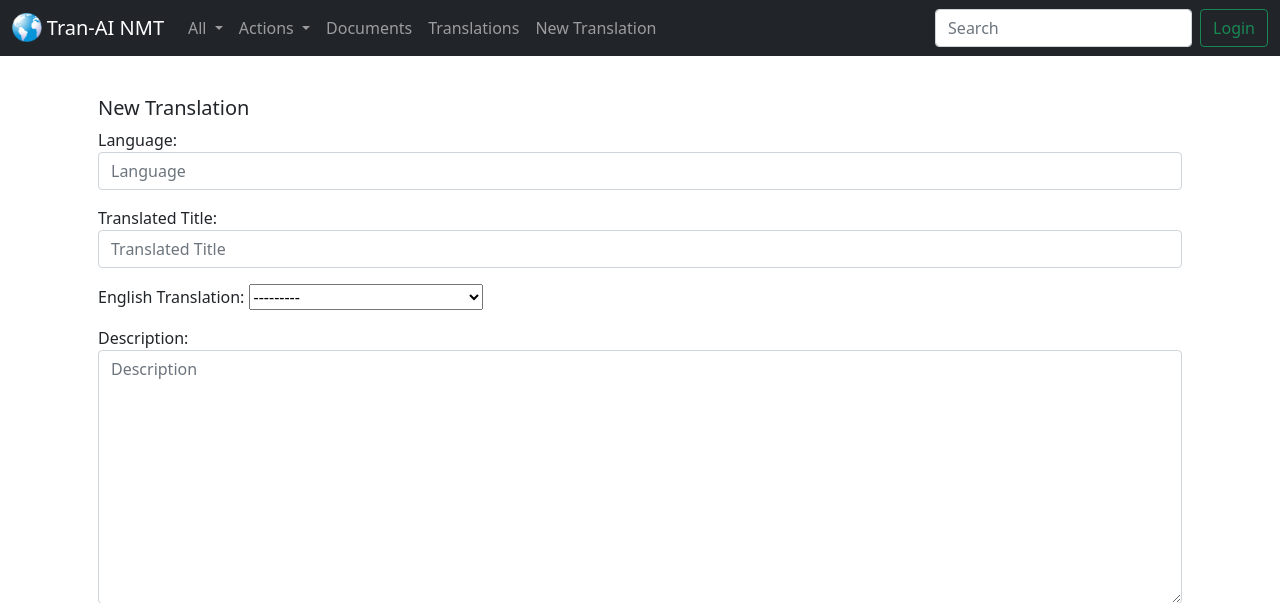
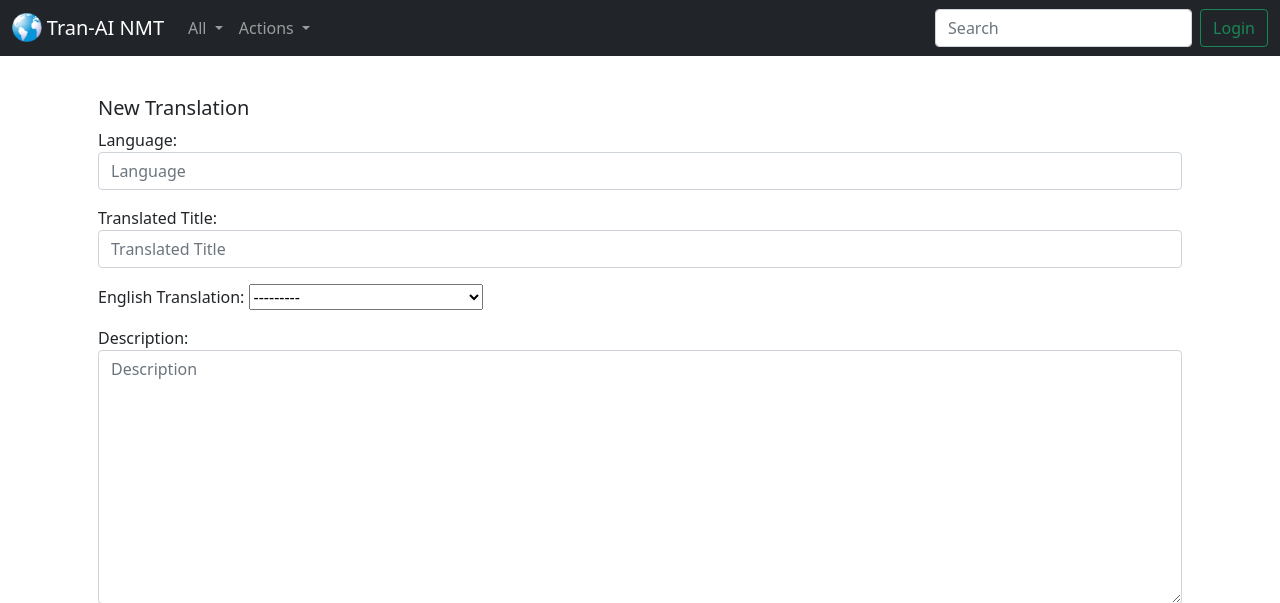
Before and after one commit to ultimitech/tranai_site3, a Django app: page /documents/3/translations/new in a window 1280 px wide. Shown: the top 603 px of the page. Run offline with Django 3.2, Linux system fonts and the light colour scheme; data comes from the database, SQL or seed files in the repository.

Commit message:
align navbar with standard

```diff
--- a/tranai/templates/tranai/create_document_translation.html
+++ b/tranai/templates/tranai/create_document_translation.html
@@ -14,7 +14,7 @@
 
     {{ form.as_p }}
     <input type="submit" value="Create Translation" class="btn btn-secondary">
-    <a class="btn btn-warning" href="{% url 'index-translations' %}" role="button">Cancel Translation</a>
+    <a class="btn btn-warning" href="#" role="button">Cancel Translation</a>
     <!-- <button type="button" class="btn btn-warning">Cancel Message</button> -->
     <!-- <input type="button" value="Cancel Message" class="btn btn-warning"> -->
   </form>
--- a/tranai/templates/tranai/navbar.html
+++ b/tranai/templates/tranai/navbar.html
@@ -14,9 +14,8 @@
           </a>
           <ul class="dropdown-menu" aria-labelledby="navbarDropdown">
             <li><a class="dropdown-item" href="{% url 'index-documents' %}">Documents</a></li>
-            <li><a class="dropdown-item" href="#">Translations</a></li>
+            <li><a class="dropdown-item" href="{% url 'index-all-translations' %}">Translations</a></li>
             <li><a class="dropdown-item" href="#">Tasks</a></li>
-            <li><a class="dropdown-item" href="#">Changes</a></li>
             <li><hr class="dropdown-divider"></li>
             <li><a class="dropdown-item" href="#">Users</a></li>
           </ul>
@@ -39,15 +38,7 @@
         <li class="nav-item">
           <a class="nav-link" href="{% url 'home' '2021' 'March' %}">March</a>
         </li> -->
-        <li class="nav-item">
-          <a class="nav-link" href="{% url 'index-documents' %}">Documents</a>
-        </li>
-        <li class="nav-item">
-          <a class="nav-link" href="{% url 'index-translations' %}">Translations</a>
-        </li>
-        <li class="nav-item">
-          <a class="nav-link" href="{% url 'create-translation' %}">New Translation</a>
-        </li>
+
       </ul>
       <form class="d-flex">
         <input class="form-control me-2" type="search" placeholder="Search" aria-label="Search">
--- a/tranai/urls.py
+++ b/tranai/urls.py
@@ -23,7 +23,7 @@ urlpatterns = [
     # path('index_documents', views.index_documents, name='index-documents'),
     path('documents/', views.index_documents, name='index-documents'),
     path('documents/<document_id>/', views.show_document, name='show-document'),
-    # path('show_document/<document_id>', views.show_document, name='show-document'),
+    # path('show_document/<document_id>', views.show_document, name='show-document'), ###########
     # path('documents/<document_id>/update', views.update_document, name='update-document'),
     path('documents/<document_id>', views.update_document, name='update-document'),
     path('documents/<document_id>', views.destroy_document, name='destroy-document'),
@@ -31,10 +31,10 @@ urlpatterns = [
     path('update_document/<document_id>', views.update_document, name='update-document'),
 
     # Translation
-    # path('translations', views.all_translations, name='list-translations'),
+    path('all_translations', views.index_all_translations, name='index-all-translations'),
     path('create_translation', views.create_translation, name='create-translation'),
-    path('translations/', views.index_translations, name='index-translations'),
-    # path('translations/<translation_id>/', views.show_translation, name='show-translation'),
+    # path('translations/', views.index_translations, name='index-translations'), ######################
+    path('translations/<translation_id>/', views.show_translation, name='show-translation'),
     path('documents/<document_id>/translations/new', views.create_document_translation, name='create-document-translation'),
     path('documents/<document_id>/translations/', views.show_document_translations, name='show-document-translations'),
     path('documents/<document_id>/translations/<translation_id>/', views.show_document_translation, name='show-document-translation'),
--- a/tranai/views.py
+++ b/tranai/views.py
@@ -122,25 +122,16 @@ def delete_document(request, document_id):
 #     # return Translation.objects.filter(translation=self.kwargs['translation_pk'])
 #     return Translation.objects.filter(translation=self.kwargs['pk'])
 
-# def index_translations(request):
-#   translation_list = Translation.objects.all()
-#   return render(request, 'tranai/translation_list.html', {'translation_list': translation_list})
+def index_all_translations(request):
+  translation_list = Translation.objects.all()
+  return render(request, 'tranai/all_translations.html', {'translation_list': translation_list})
 
 def index_translations(request):
-  # return HttpResponse("<a class='dropdown-item' href='#'>Translations</a>")
-  return render(request, 'tranai/document.html', {'document_list': document_list})
+  translation_list = Translation.objects.all()
+  return render(request, 'tranai/all_translations.html', {'translation_list': translation_list})
 
-def all_translations(request):
-  translation_list = Translation.objects.all()
-  return render(request, 'tranai/translation_list.html', {'translation_list': translation_list})
-
-# def show_translation(request, document_id, translation_id):
-#   document = Document.objects.get(pk=document_id)
-#   translation = Translation.objects.get(pk=translation_id)
-#   return render(request, 'tranai/show_translation.html', {'document': document, 'translation': translation})
-
-# def show_translation(request, translation_id):
-#   translation = Translation.objects.get(pk=translation_id)
+def show_translation(request, translation_id):
+  translation = Translation.objects.get(pk=translation_id)
 
 def create_translation(request):
   if request.method == 'POST':
```
Also changed, not shown: tranai/templates/tranai/all_translations.html (renamed from tranai/templates/tranai/translation_list.html).
